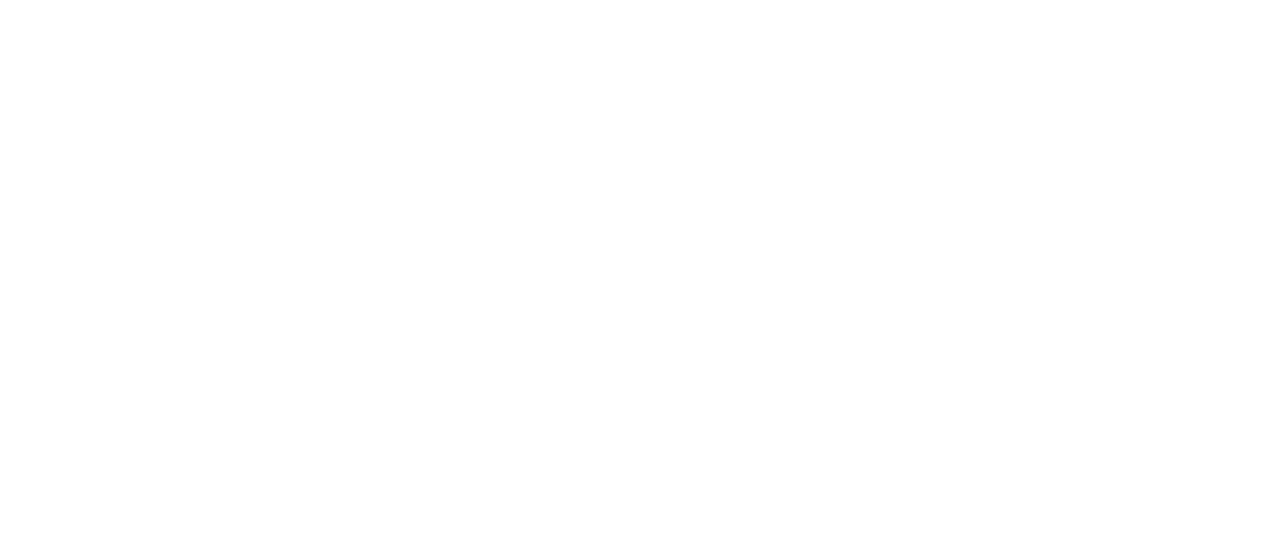
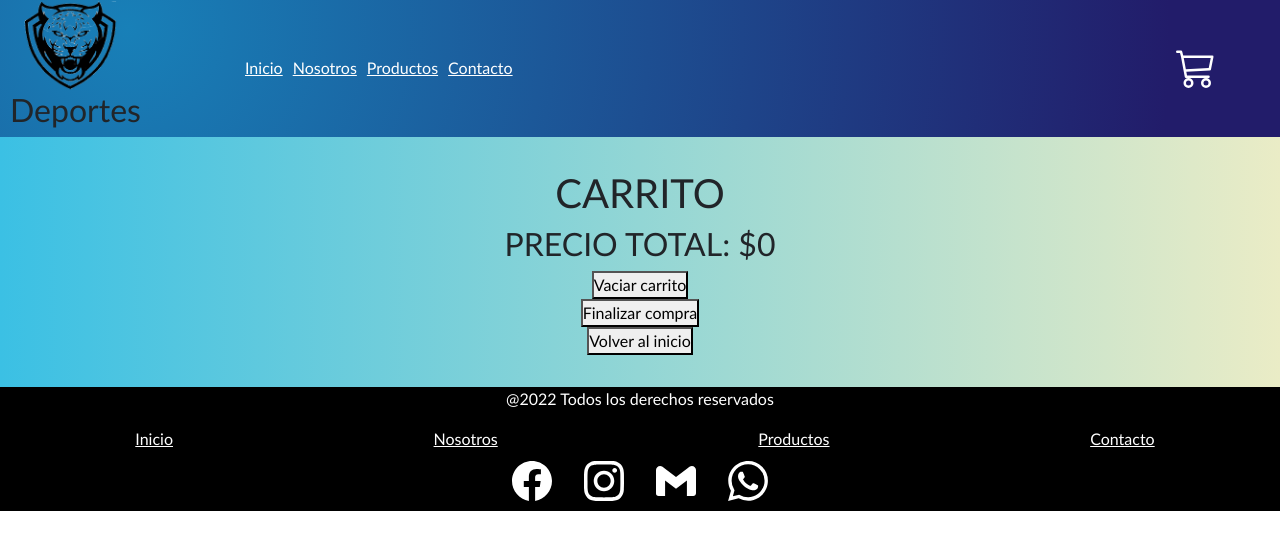
Before and after one commit to Nicolas50399/deportes-Aparicio, a React (Create React App) app: page /cart in a window 1280 px wide. Before the commit this address had no page. Shown: the top 550 px of the page. Built offline with nearby package versions, Linux system fonts and the light colour scheme.

Commit message:
cart terminado con context

```diff
--- a/src/App.js
+++ b/src/App.js
@@ -1,9 +1,55 @@
 import './App.css';
 import { AppRouting } from './components/AppRouting';
+import { createContext, useState } from 'react';
+
+export const CartContext = createContext();
+
+const CartProvider = ({ children }) => {
+    const [cart, setCart] = useState([]);
+    const [price, setPrice] = useState(0);
+
+
+    const addProduct = (product, quantity) => {
+        product.cantidad += quantity //Cantidad en el carrito aumentada
+        product.stock -= quantity //Stock del producto reducido
+        setPrice(price + (product.precio * product.cantidad)); //Precio total aumentado
+        if(!cart.includes(product)){
+            setCart(cart.concat(product));//Agrega a la lista de productos, si no es repetido
+        }
+
+    }
+    const removeProduct = (id) => {
+        const productoASacar = cart.find((product) => product.id === id);
+        productoASacar.stock += productoASacar.cantidad//Stock del producto reestablecido
+        setPrice(price - (productoASacar.precio * productoASacar.cantidad)) //Precio total reducido
+        productoASacar.cantidad = 0; //Cantidad en el carrito nula
+        setCart(cart.filter(p => p.id !== productoASacar.id)); //Quita de la lista de productos
+
+    }
+    const clear = () => {
+        cart.forEach(p => {
+          p.stock += p.cantidad;
+          p.cantidad=0;
+        });//Cantidad de todos los productos en el carrito
+        setPrice(0);//Precio total nulo
+        setCart([]);//Carrito vacio
+    }
+    function isInCart(product){
+        return cart.includes(product); //El producto esta en el carrito?
+    }
+
+    return (
+        <CartContext.Provider value={{ cart, price, addProduct, removeProduct, clear, isInCart }} >
+            {children}
+        </CartContext.Provider>
+    );
+}
 
 function App() {
   return (
-   <AppRouting />
+    <CartProvider>
+      <AppRouting />
+    </CartProvider>
   );
 }
 
--- a/src/components/AppRouting.js
+++ b/src/components/AppRouting.js
@@ -3,6 +3,7 @@
 import ProductoDetailContainer from "./ProductoDetailContainer";
 import ProductoListContainer from "./ProductoListContainer";
 import { Cart } from "./Cart";
+import Finish from "./Finish";
 
 export const AppRouting = () => {
     return (<BrowserRouter>
@@ -14,7 +15,8 @@
             localhost:3000/productos/5
             localhost:3000/productos/4
     */}
-            <Route path="productos/:id/cart" element={<Cart />} />
+            <Route path="/cart" element={<Cart />} />
+            <Route path="/finish" element={<Finish />} />
         </Routes>
     </BrowserRouter>);
 }
--- a/src/components/ArchivoContainer.js
+++ b/src/components/ArchivoContainer.js
@@ -31,6 +31,7 @@
 }
 
 export const Header = () => {
+    let navigate = useNavigate();
     return (
         <header>
             <div className='headerNavLogo'>
@@ -47,7 +48,7 @@
                     </Container>
                 </Navbar>
             </div>
-            <BsCart3 className='carritoCompras' />
+            <BsCart3 className='carritoCompras' onClick={() => {navigate("/cart")}} />
         </header>
     );
 }
--- a/src/components/Cart.jsx
+++ b/src/components/Cart.jsx
@@ -4,20 +4,29 @@
 import productos from './utils/productos';
 import "./CartStyle.css"
 import { useContext } from 'react';
-import { CartContext } from './ProductoDetailContainer';
+import ProductoCart from './ProductoCart';
+import { CartContext } from '../App';
 
 
 export function Cart() {
   const {id} = useParams();
+  const { cart, price, clear } = useContext(CartContext)
   //const { cart, price, addProduct, isInCart } = useContext(CartContext);
   let navigate = useNavigate();
   return (
     <>
     <Header />
     <main className='mainCart'>
-        <h1>¡GRACIAS POR SU COMPRA!</h1>
-        <h2 className="nombreProducto">{productos[id-1].nombre}</h2>
-        <img className='imgCart' src={productos[id-1].imagen} alt="IMG"/>
+      <h1>CARRITO</h1>
+        {cart.map(p =>
+          <ProductoCart key={p.id} {...p} />
+        )}
+        <h2>PRECIO TOTAL: ${price}</h2>
+        <button onClick={() => clear()}>Vaciar carrito</button>
+        <button onClick={() => {
+          clear();
+          navigate("/finish")
+          }}>Finalizar compra</button>
         <button onClick={() => navigate("/")}> Volver al inicio </button>
     </main>
     <Footer />
--- /dev/null
+++ b/src/components/Finish.css
@@ -0,0 +1,5 @@
+@media only screen and (max-width: 1050px){
+    .imgFin{
+        width: 70%;
+    }
+}
--- /dev/null
+++ b/src/components/Finish.jsx
@@ -0,0 +1,23 @@
+import React from 'react'
+import { Footer, Header } from './ArchivoContainer'
+import { useNavigate } from "react-router-dom"
+import finish from "../assets/finish.jpg"
+import "./Finish.css"
+
+function Finish() {
+    let navigate = useNavigate();
+  return (
+    <>
+    <Header />
+    <main>
+        <h1>SU COMPRA FUE REALIZADA CON EXITO</h1>
+        <img className='imgFin' src={finish} alt="IMG" />
+        <h2>¡GRACIAS POR ELEGIRNOS!</h2>
+        <button onClick={() => navigate("/")}> Volver al inicio </button>
+    </main>
+    <Footer />
+    </>
+  )
+}
+
+export default Finish
--- /dev/null
+++ b/src/components/ProductoCart.jsx
@@ -0,0 +1,18 @@
+import React from 'react'
+import { useContext } from 'react'
+import { CartContext } from '../App'
+
+function ProductoCart({nombre, precio, imagen, id, cantidad}) {
+    const { removeProduct, cart } = useContext(CartContext);
+
+  return (
+    <div className={"producto" + id}>
+        <h2 className="nombreProducto">{nombre} X {cantidad}</h2>
+        <img src={imagen} alt="IMG"/>
+        <h4>$ {precio*cantidad}</h4>
+        <button onClick = {() => removeProduct(id)}>Quitar producto</button>
+    </div>
+  )
+}
+
+export default ProductoCart
--- a/src/components/ProductoCount.jsx
+++ b/src/components/ProductoCount.jsx
@@ -2,7 +2,6 @@
 import React, { useState } from 'react'
 import { useContext } from 'react'
 import './ProductoCount.css'
-import { CountContext } from './utils/ProductoDetail'
 
 const ButtonComponentAdd = ({count,changeCount,stock}) => {
     return <button className='button1' onClick={
@@ -32,12 +31,11 @@
     }
 }
 
-function ProductoCount({stock,precio}) {
-    const { cambiarCount } = useContext(CountContext);
+function ProductoCount({stock,precio,setCant}) {
     const [count, setCount] = useState(0);
     const handleCount = (value) => {
         setCount(value);
-        cambiarCount(value);
+        setCant(value);
     }
 
   return (
--- a/src/components/ProductoDetailContainer.jsx
+++ b/src/components/ProductoDetailContainer.jsx
@@ -5,46 +5,6 @@
 import "./ProductoDetailContainerStyle.css"
 import { useParams, useNavigate } from "react-router-dom"
 import { Footer, Header } from './ArchivoContainer';
-import { createContext } from 'react';
-
-export const CartContext = createContext();
-
-const CartProvider = ({ children }) => {
-    const [cart, setCart] = useState([]);
-    const [price, setPrice] = useState(0);
-
-
-    const addProduct = (product, quantity) => {
-        product.cantidad += quantity //Cantidad en el carrito
-        setPrice(price + (product.precio * product.cantidad)); //Precio total aumentado
-        if(!isInCart(product.id)){
-            setCart(cart.concat([product]));//Agrega a la lista de productos, si no es repetido
-        }
-
-    }
-    const removeProduct = (id) => {
-        const productoASacar = cart.find((product) => product.id === id);
-        productoASacar.cantidad = 0; //Cantidad en el carrito
-        setPrice(price - (productoASacar.precio * productoASacar.cantidad)) //Precio total reducido
-        setCart(cart.filter(p => p.id !== productoASacar.id)); //Quita de la lista de productos
-
-    }
-    const clear = () => {
-        cart.forEach(p => p.cantidad=0);//Cantidad de todos los productos en el carrito
-        setPrice(0);//Precio total nulo
-        setCart([]);//Carrito vacio
-    }
-    const isInCart = (id) => {
-        return cart.some(p => p.id === id); //El producto esta en el carrito?
-    }
-
-    return (
-        <CartContext.Provider value={{ cart, price, addProduct, removeProduct, clear, isInCart }} >
-            {children}
-        </CartContext.Provider>
-    );
-}
-
 
 function ProductoDetailContainer() {
     const {id} = useParams();
@@ -72,15 +32,11 @@
     <>
     <Header />
     <main>
-
-    <CartProvider>
         <div className='contenedor'>
             {
                 products.length? <ProductoDetail key={product.id} {...product} /> : <Loader />
             }
         </div>
-    </CartProvider>
-
         <button onClick={() => navigate("/productos")}> Volver atrás </button>
     </main>
     <Footer />
--- a/src/components/utils/ProductoDetail.js
+++ b/src/components/utils/ProductoDetail.js
@@ -3,24 +3,14 @@
 import "../ProductoDetailContainerStyle.css";
 import { useState } from 'react';
 import { useNavigate } from "react-router-dom";
-import { CartContext } from '../ProductoDetailContainer';
+import { CartContext } from '../../App';
+import productos from './productos';
 
-export const CountContext = createContext();
 
-const CountProvider = ({children}) => {
-  const [count, setCount] = useState(0)
-  const cambiarCount = (nuevoCount) => setCount(nuevoCount)
-  return(
-    <CountContext.Provider value={ {count, cambiarCount} }>
-      {children}
-    </CountContext.Provider>
-  );
-}
-
-export function ProductoDetail({nombre, descripcion, imagen, precio, stock}) {
-  const { cart, price, addProduct, isInCart } = useContext(CartContext);
-  //const { count } = useContext(CountContext);
+export function ProductoDetail({nombre, descripcion, imagen, precio, stock, id}) {
+  const { cart, addProduct } = useContext(CartContext);
   const [agregado, setAgregado] = useState(false)
+  const [cant, setCant] = useState(0);
   let navigate = useNavigate();
   return (
     <div className={"producto"}>
@@ -31,16 +21,17 @@
 
 
 
-            {agregado? <button onClick={() => navigate("./cart")}>Terminar mi compra</button> :
+            {agregado? <button onClick={() => {
+              navigate("/cart")
+              console.log(cart)
+            }}>Terminar mi compra</button> :
             <>
-            <CountProvider>
-              <ProductoCount stock={stock} precio={precio} />
-            </CountProvider>
+            <ProductoCount stock={stock} precio={precio} setCant={setCant} />
             <button onClick={
               () => {
                 console.log("agregado")
-                //console.log({count})
                 setAgregado(true)
+                addProduct(productos[id-1], cant)
               }
             }>Agregar al carrito</button>
             </>}
```
Also changed, not shown: src/assets/finish.jpg (added).
